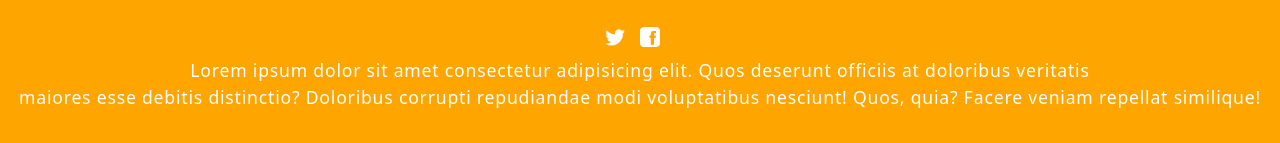
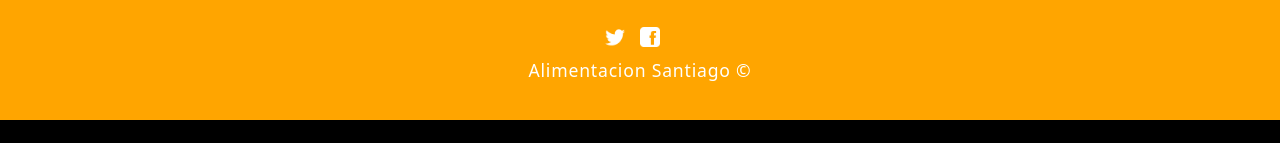
Before and after one commit to chrisq542/PRUEBA1, a plain HTML site: page index.html in a window 1280 px wide. Shown: the part 1321-1464 px from the top of the page. After the commit the page ends 1441 px from the top, so only its background shows below. Drawn offline with nearby package versions, Linux system fonts and the light colour scheme.

Commit message:
Update index.html

```diff
--- a/index.html
+++ b/index.html
@@ -163,15 +163,13 @@
         <img class="iconos-redes" src="Recursos/fblanco.png" alt="">
         <img class="iconos-redes" src="Recursos/iclanco.png" alt="">
 
-        <p class="letra-footer">Lorem ipsum dolor sit amet consectetur adipisicing elit. Quos deserunt officiis at
-            doloribus veritatis <br>maiores esse debitis distinctio? Doloribus corrupti repudiandae modi voluptatibus
-            nesciunt! Quos, quia? Facere veniam repellat similique!</p>
+        <p class="letra-footer">Alimentacion Santiago © </p>
 
     </footer>
 
 
 
-    <!--jaja xd no funciona la api -->
+    <!-- :) -->
 
     <!--No pasar de aquí-->
 
```
